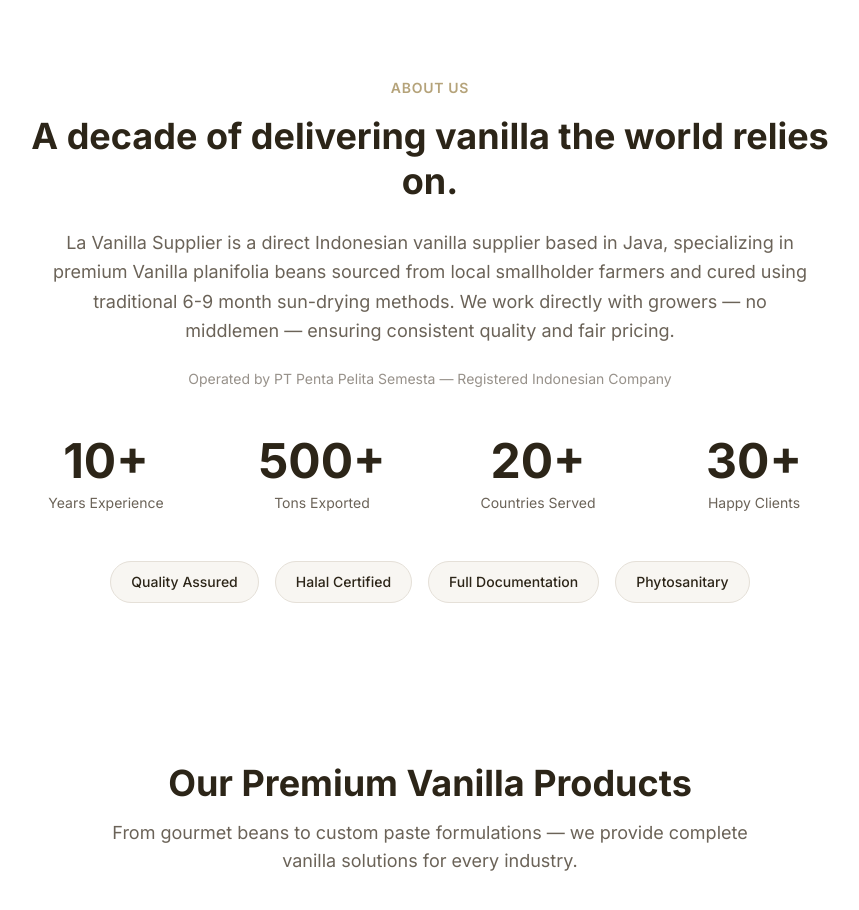
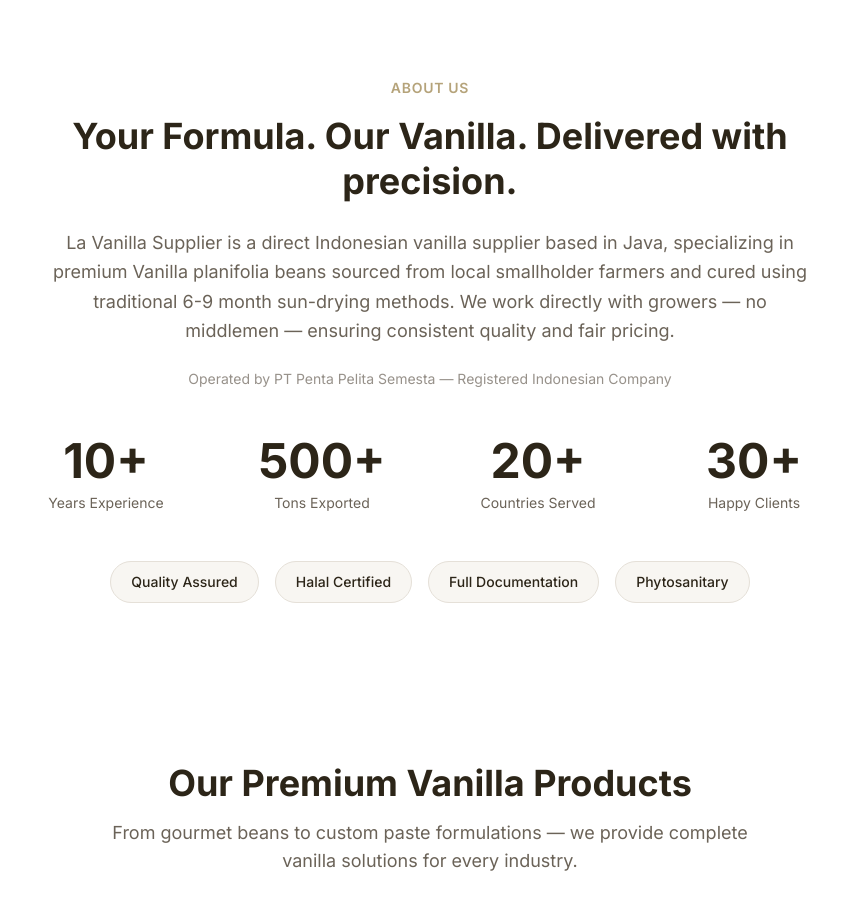
Before and after one commit to irfanmulachela-glitch/vanilla, a Next.js app: page / in a window 1280 px wide. Shown: the part 969-1879 px from the top of the page, without its empty margins (210-1069 px from the left). Built offline with nearby package versions, Linux system fonts and the light colour scheme.

Commit message:
Update About Us headline to brand tagline

```diff
--- a/src/app/page.tsx
+++ b/src/app/page.tsx
@@ -107,7 +107,7 @@ export default function HomePage() {
             About Us
           </p>
           <h2 className="text-3xl lg:text-4xl font-bold text-[#2C2518] mb-6 leading-tight">
-            A decade of delivering vanilla the world relies on.
+            Your Formula. Our Vanilla. Delivered with precision.
           </h2>
           <p className="text-lg text-[#6B6358] mb-6 max-w-3xl mx-auto leading-relaxed">
             La Vanilla Supplier is a direct Indonesian vanilla supplier based in Java, specializing in premium Vanilla planifolia beans sourced from local smallholder farmers and cured using traditional 6-9 month sun-drying methods. We work directly with growers — no middlemen — ensuring consistent quality and fair pricing.
```
